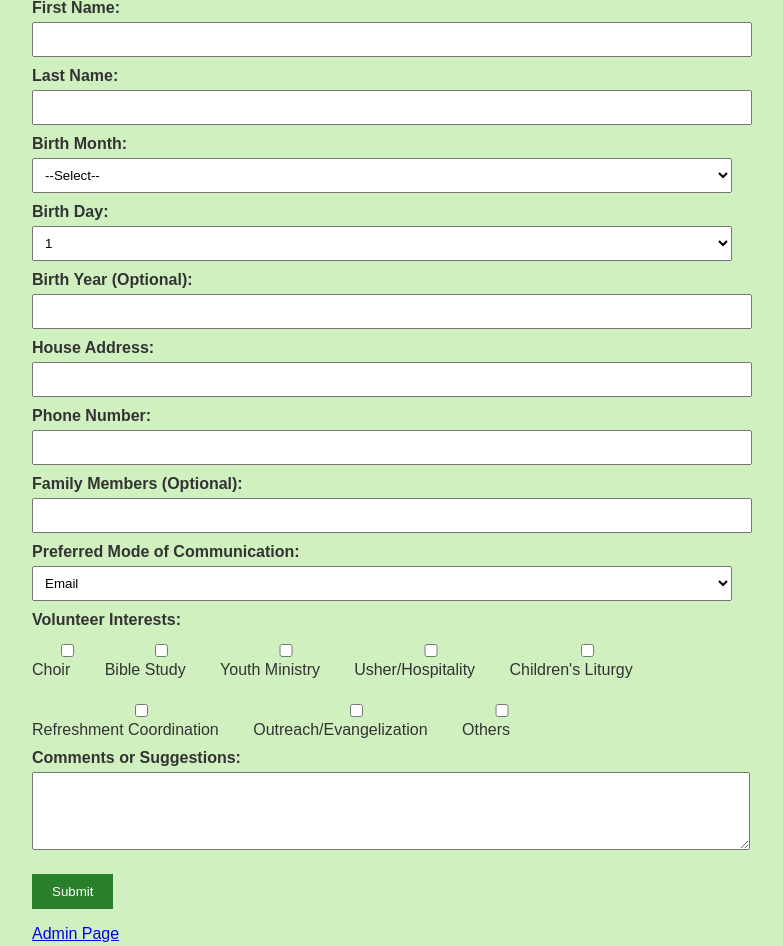
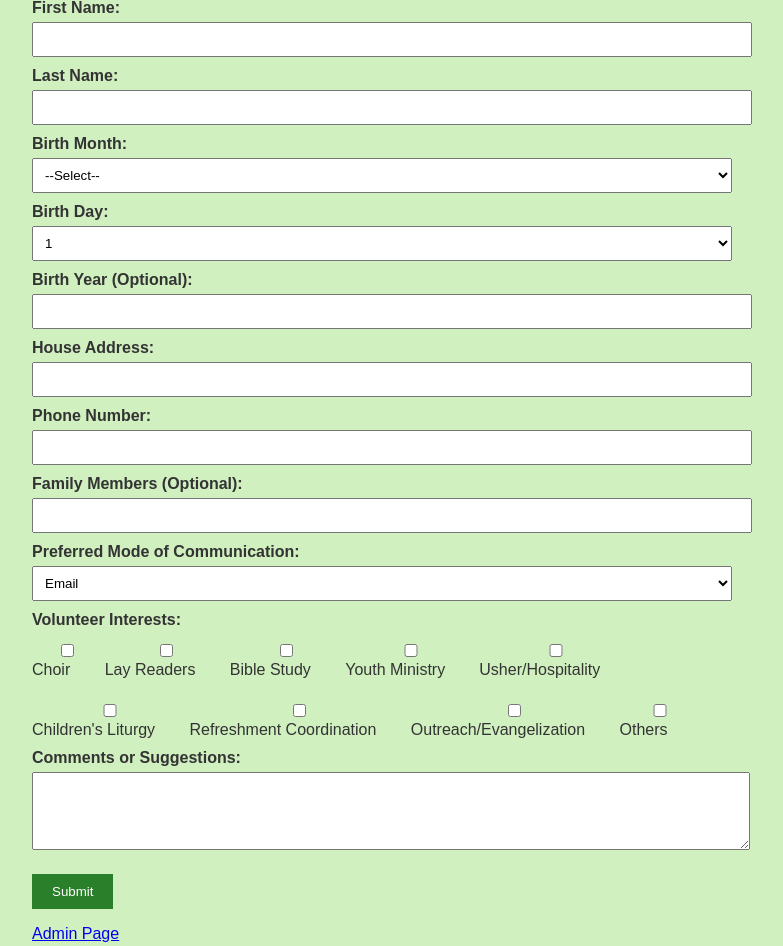
Before and after one commit to fogenyi/ncc-member-form, a Flask app: page / in a window 1280 px wide. Shown: the part 101-1047 px from the top of the page, without its empty margins (258-1041 px from the left). Run offline with Flask 3, Linux system fonts and the light colour scheme.

Commit message:
Update index.html

```diff
--- a/templates/index.html
+++ b/templates/index.html
@@ -74,6 +74,7 @@
         <label>Volunteer Interests:</label>
         <div class="checkbox-group">
             <label><input type="checkbox" name="volunteer_interests" value="Choir"> Choir</label>
+            <label><input type="checkbox" name="volunteer_interests" value="Choir"> Lay Readers</label>
             <label><input type="checkbox" name="volunteer_interests" value="Bible Study"> Bible Study</label>
             <label><input type="checkbox" name="volunteer_interests" value="Youth Ministry"> Youth Ministry</label>
             <label><input type="checkbox" name="volunteer_interests" value="Usher/Hospitality"> Usher/Hospitality</label>
```
